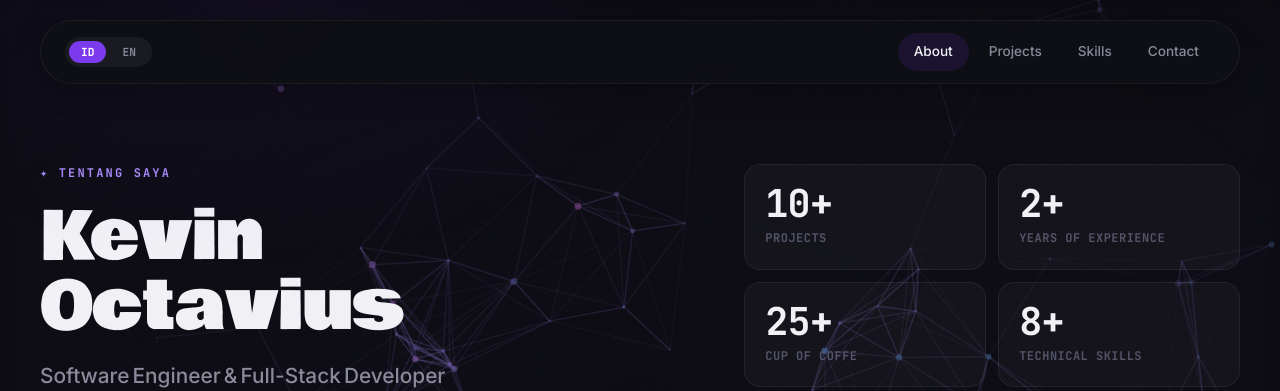
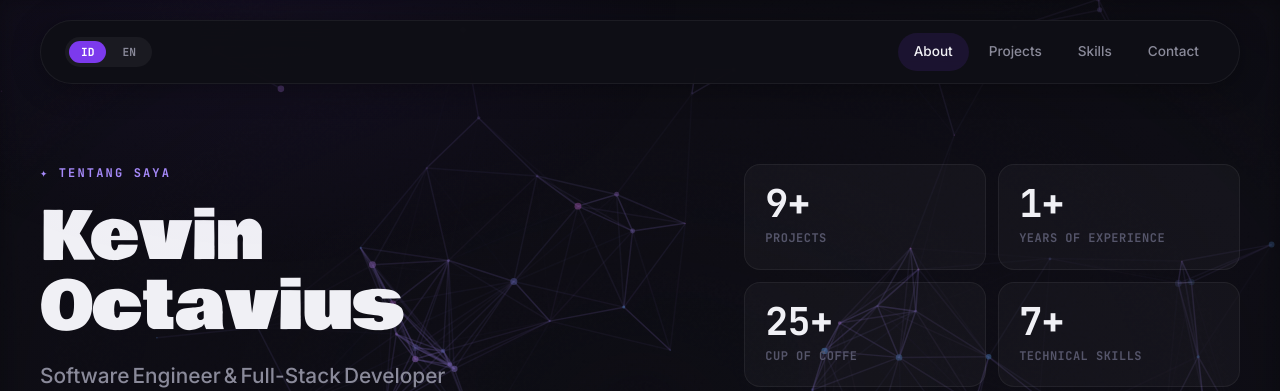
Before and after one commit to HaoD2/portfolio, a Vue app: page / in a window 1280 px wide. Shown: the top 391 px of the page. Built offline with nearby package versions, Linux system fonts and the light colour scheme.

Commit message:
perubahan pada bagian about stat

```diff
--- a/src/App.vue
+++ b/src/App.vue
@@ -1632,10 +1632,10 @@ const metaItems = [
 ];
 
 const aboutStats = [
-    { value: '10+', label: 'Projects' },
-    { value: '2+', label: 'Years of Experience' },
+    { value: '9+', label: 'Projects' },
+    { value: '1+', label: 'Years of Experience' },
     { value: '25+', label: 'Cup of Coffe' },
-    { value: '8+', label: 'Technical Skills' },
+    { value: '7+', label: 'Technical Skills' },
 ];
 
 // ─── TECH CARDS ──────────────────────────────────────────────────────
```
